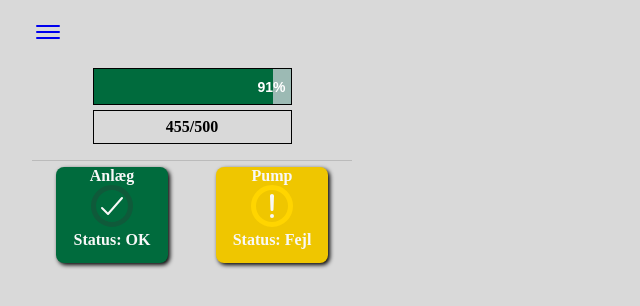
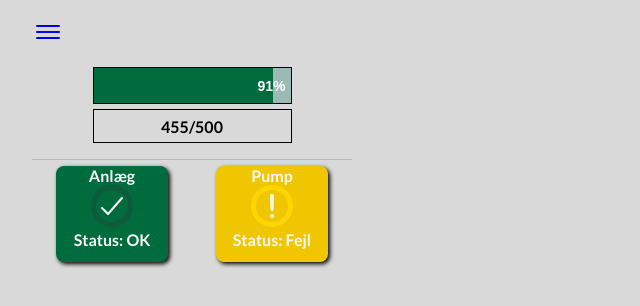
Before and after one commit to Maglut1/DCW-Product-AM, a plain HTML site: page index.html in a window 1280 px wide. Shown: the whole page, without its empty margins (0-640 px from the left). Drawn offline with nearby package versions, Linux system fonts and the light colour scheme.

Commit message:
Font fix

```diff
--- a/style.css
+++ b/style.css
@@ -1,3 +1,5 @@
+@import url('https://fonts.googleapis.com/css2?family=Bebas+Neue&family=Lato:ital,wght@0,100;0,300;0,400;0,700;0,900;1,100;1,300;1,400;1,700;1,900&family=Poppins&display=swap');
+
 /* Custom Prop */
 :root{
     /* Color */
@@ -39,6 +41,7 @@ body {
     height: 240px;
     margin: 0;
     background-color: #D9D9D9;
+    font-family: 'Lato', sans-serif;
 }
 
 .header {
```
